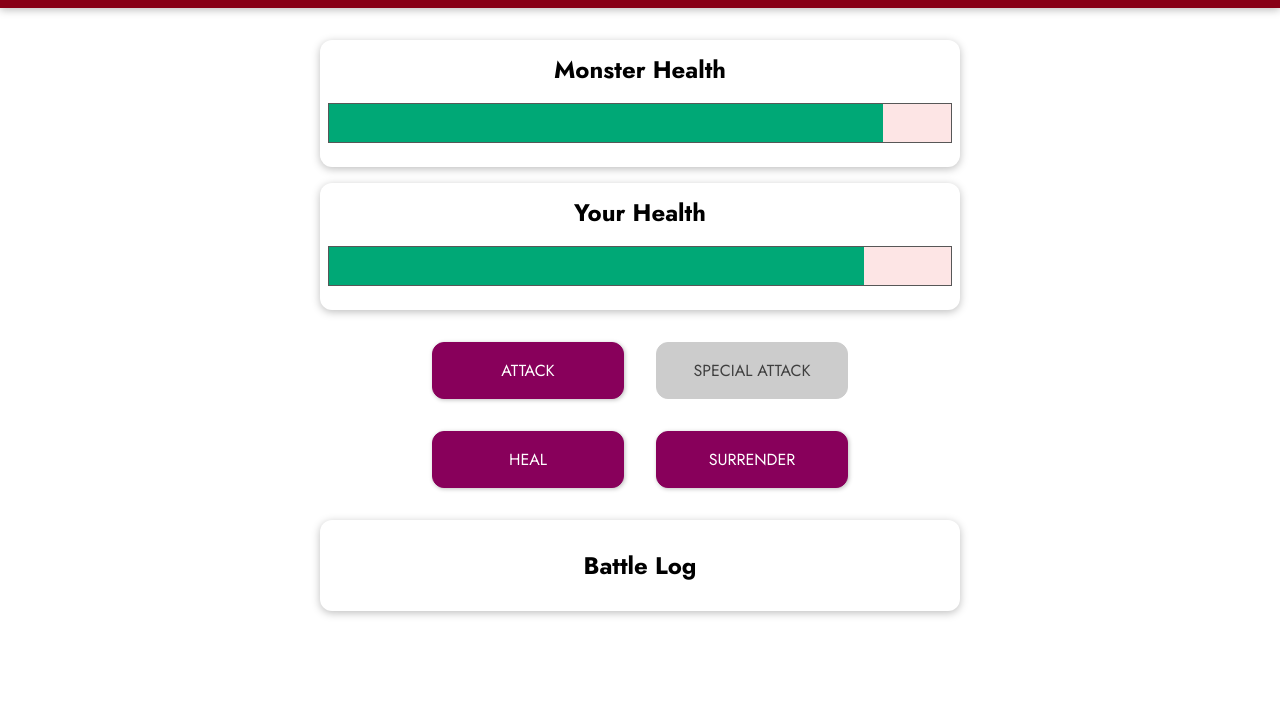
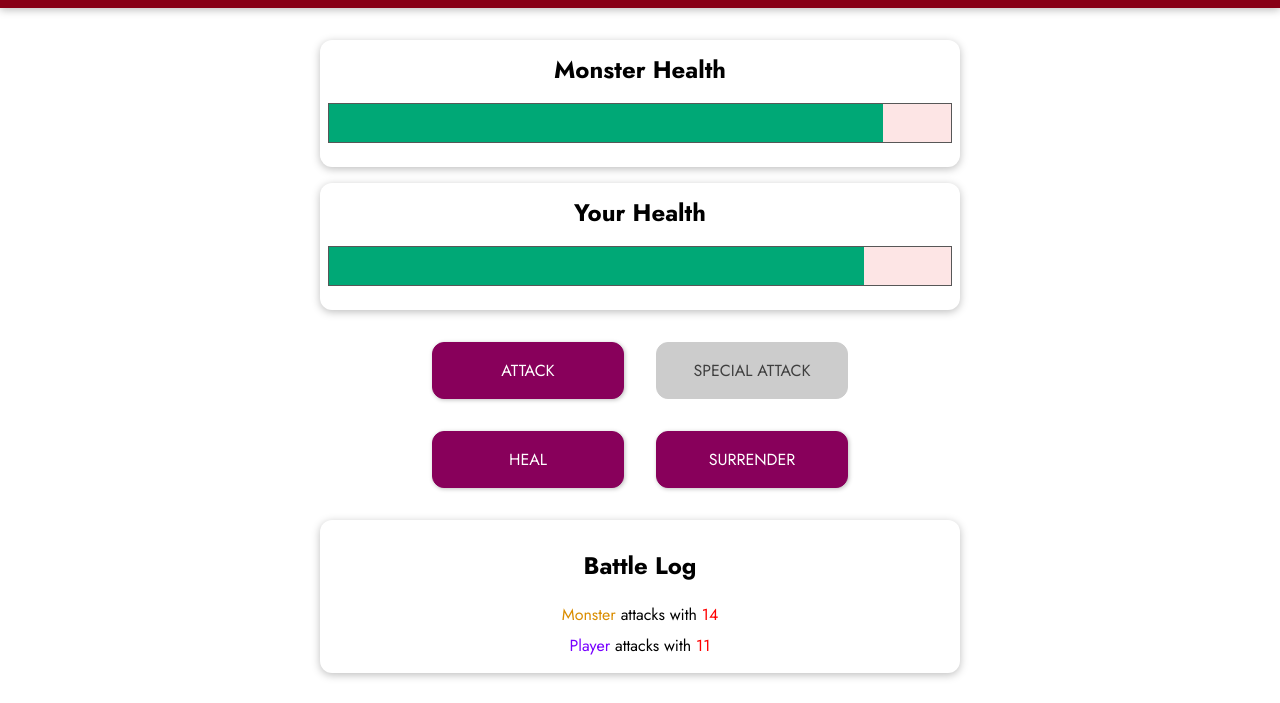
Before and after one commit to tomaszpuzio/the-monester-slayer-game, a plain HTML site: page index.html in a window 1280 px wide. Both pictures are taken after a click on the button "ATTACK". Shown: the part 97-800 px from the top of the page. Drawn offline with nearby package versions, Linux system fonts and the light colour scheme.

Commit message:
Add logs

```diff
--- a/app.js
+++ b/app.js
@@ -8,6 +8,7 @@ const app = Vue.createApp({
             playerHealth: 100,
             monsterHealth: 100,
             attackRound: 0,
+            logs: [],
             winner: null,
         };
     },
@@ -44,6 +45,7 @@ const app = Vue.createApp({
             this.monsterHealth = 100;
             this.attackRound = 0;
             this.winner = null;
+            this.logs = [];
         },
         attackMonster() {
             this.attackRound++;
@@ -55,6 +57,7 @@ const app = Vue.createApp({
                 this.monsterHealth = 0;
             }
 
+            this.addLogMessage('player', 'attack', attackValue)
             this.attackPlayer();
         },
         attackPlayer() {
@@ -65,6 +68,8 @@ const app = Vue.createApp({
             } else {
                 this.playerHealth = 0;
             }
+
+            this.addLogMessage('monster', 'attack', attackValue)
         },
         specialAttackMonster() {
             this.attackRound++;
@@ -75,7 +80,7 @@ const app = Vue.createApp({
             } else {
                 this.monsterHealth = 0;
             }
-
+            this.addLogMessage('player', 'attack', attackValue)
             this.attackPlayer();
         },
         healPlayer() {
@@ -87,12 +92,19 @@ const app = Vue.createApp({
             } else {
                 this.playerHealth += healValue;
             }
-
+            this.addLogMessage('player', 'heal', healValue)
             this.attackPlayer();
         },
         surrender() {
             this.winner = "monster";
-        }
+        },
+        addLogMessage(who, what, value) {
+            this.logs.unshift({
+                    actionBy: who,
+                    actionType: what,
+                    actionValue: value,
+            });
+        },
     },
 });
 
--- a/index.html
+++ b/index.html
@@ -44,7 +44,19 @@
       </section>
       <section id="log" class="container">
         <h2>Battle Log</h2>
-        <ul></ul>
+        <ul>
+          <li  v-for="(log, index) in logs">
+            <span :class="{'log--player': log.actionBy === 'player', 'log--monster': log.actionBy === 'monster'}">
+              <span>{{ log.actionBy === 'player' ? 'Player' : 'Monster' }}</span>
+            </span>
+            <span v-if="log.actionType === 'heal'">
+              heals himself for <span class="log--heal">{{ log.actionValue }}</span>
+            </span>
+            <span v-else>
+              attacks with <span class="log--damage">{{ log.actionValue }}</span>
+            </span>
+          </li>
+        </ul>
       </section>
     </div>
   </body>
```
